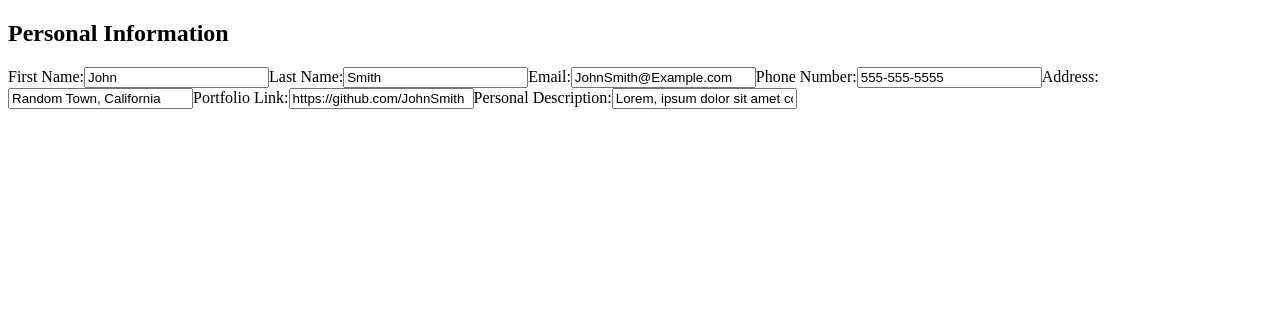
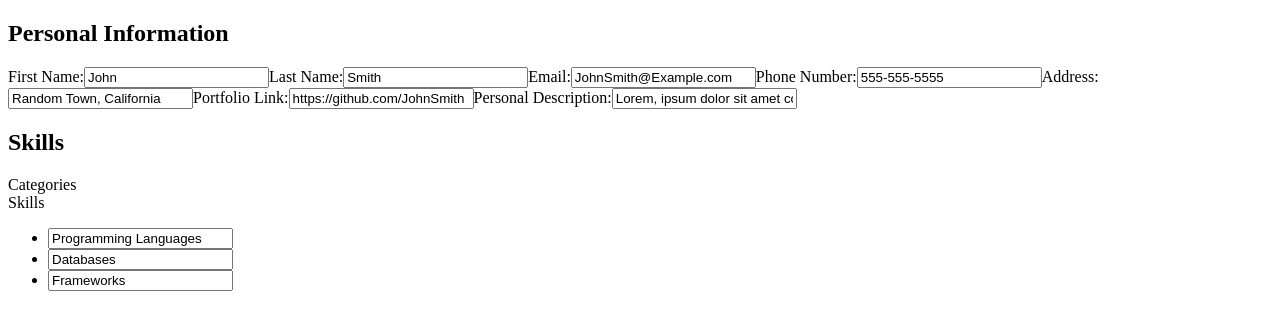
Before and after one commit to Neon-Panda/Project-CV-Application, a React (Vite) app: page / in a window 1280 px wide. Shown: the top 330 px of the page. Built offline with nearby package versions, Linux system fonts and the light colour scheme.

Commit message:
feat: skills input

```diff
--- a/src/App.jsx
+++ b/src/App.jsx
@@ -1,5 +1,6 @@
 import { useState } from "react";
 import PersonDetails from "./components/personal-details";
+import PersonalSkills from "./components/skills";
 
 function App() {
   const [personalInfo, setPersonalInfo] = useState({
@@ -12,12 +13,23 @@ function App() {
     about:
       "Lorem, ipsum dolor sit amet consectetur adipisicing elit. Nulla eligendi, accusantium maiores aperiam saepe molestias libero quos error et temporibus quo unde tempore. Est recusandae expedita, ex incidunt vero similique eligendi quod! Nobis eligendi est perferendis quas aperiam, repellendus aliquid!",
   });
+
+  const [personalSkills, setPersonalSkills] = useState([
+    { category: "Programming Languages", info: "HTML, CSS, Javascript, ..." },
+    { category: "Databases", info: "SQL MongoDB, ..." },
+    { category: "Frameworks", info: "React, ..." },
+  ]);
+
   return (
     <>
       <PersonDetails
         personalInfo={personalInfo}
         setPersonalInfo={setPersonalInfo}
       />
+      <PersonalSkills
+        personalSkills={personalSkills}
+        setPersonalSkills={setPersonalSkills}
+      />
     </>
   );
 }
--- a/src/components/personal-details.jsx
+++ b/src/components/personal-details.jsx
@@ -1,11 +1,10 @@
 export default function PersonalInputs({ personalInfo, setPersonalInfo }) {
   function changeInfo(event, personalInfo, setPersonalInfo) {
-    console.log(personalInfo);
     switch (event.target.id) {
-      case "nameFirst":
+      case "name-first":
         setPersonalInfo({ ...personalInfo, nameFirst: event.target.value });
         break;
-      case "nameLast":
+      case "name-last":
         setPersonalInfo({ ...personalInfo, nameLast: event.target.value });
         break;
       case "email":
@@ -30,13 +29,13 @@ export default function PersonalInputs({ personalInfo, setPersonalInfo }) {
   return (
     <section>
       <h2>Personal Information</h2>
-      <form action="" id="personalInfoForm">
-        <label htmlFor="nameFirst">
+      <form action="" id="personal-info-form">
+        <label htmlFor="name-first">
           First Name:
           <input
             type="text"
-            name="nameFirst"
-            id="nameFirst"
+            name="name-first"
+            id="name-first"
             placeholder={personalInfo.nameFirst}
             value={personalInfo.nameFirst}
             onChange={(event) =>
@@ -44,12 +43,12 @@ export default function PersonalInputs({ personalInfo, setPersonalInfo }) {
             }
           />
         </label>
-        <label htmlFor="nameLast">
+        <label htmlFor="name-last">
           Last Name:
           <input
             type="text"
-            name="nameLast"
-            id="nameLast"
+            name="name-last"
+            id="name-last"
             placeholder={personalInfo.nameLast}
             value={personalInfo.nameLast}
             onChange={(event) =>
--- /dev/null
+++ b/src/components/skills.jsx
@@ -0,0 +1,43 @@
+export default function SkillsInputs({ personalSkills, setPersonalSkills }) {
+  function changeSkills(event, personalSkills, setPersonalSkills, index) {
+    setPersonalSkills([
+      ...personalSkills.slice(0, index),
+      { ...personalSkills[index], category: event.target.value },
+      ...personalSkills.slice(index + 1),
+    ]);
+    console.log(personalSkills);
+  }
+
+  function skillListItem(individualSkill, index) {
+    return (
+      <li key={index}>
+        <input
+          type="text"
+          name="category"
+          placeholder={individualSkill.category}
+          value={individualSkill.category}
+          onChange={(event) =>
+            changeSkills(event, personalSkills, setPersonalSkills, index)
+          }
+        />
+      </li>
+    );
+  }
+
+  return (
+    <section>
+      <h2>Skills</h2>
+      <div>
+        <div>Categories</div>
+        <div>Skills</div>
+        <form action="" id="personalSkills">
+          <ul>
+            {personalSkills.map((individualSkill, index) =>
+              skillListItem(individualSkill, index)
+            )}
+          </ul>
+        </form>
+      </div>
+    </section>
+  );
+}
```
